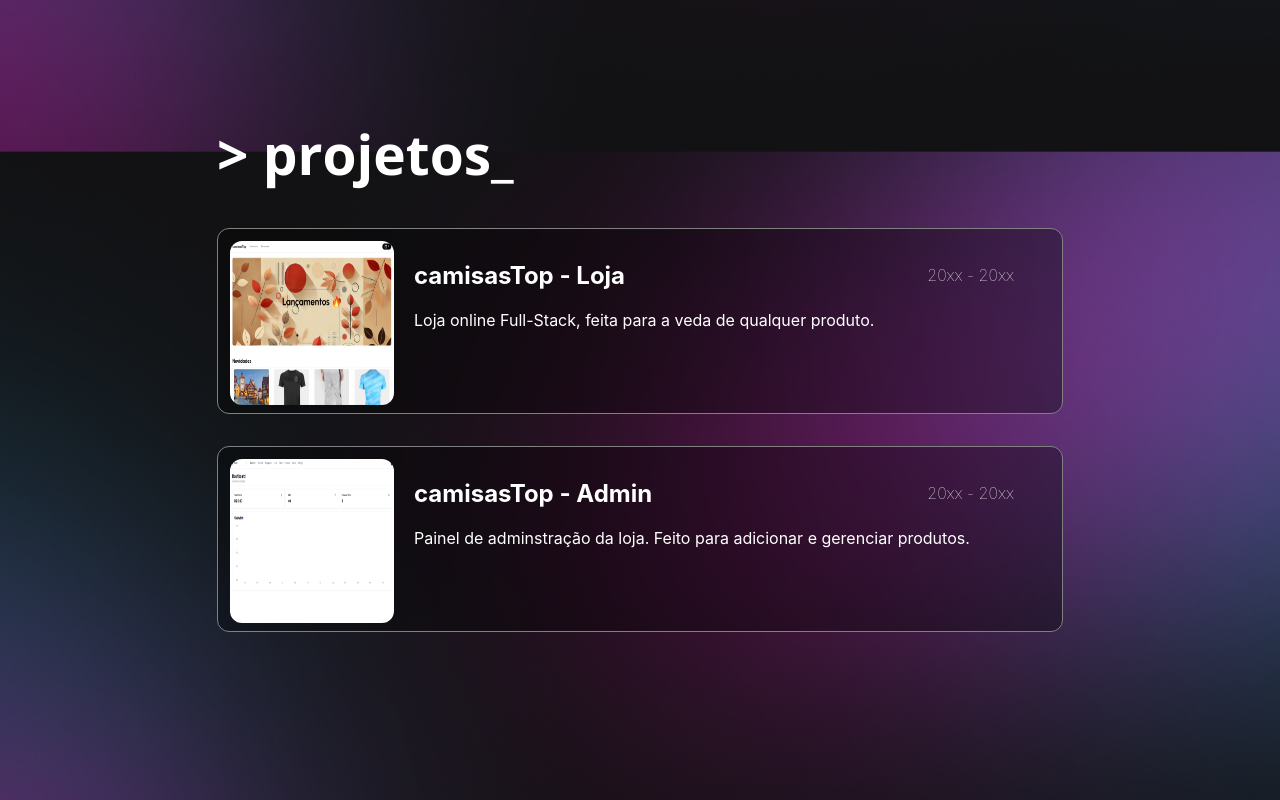
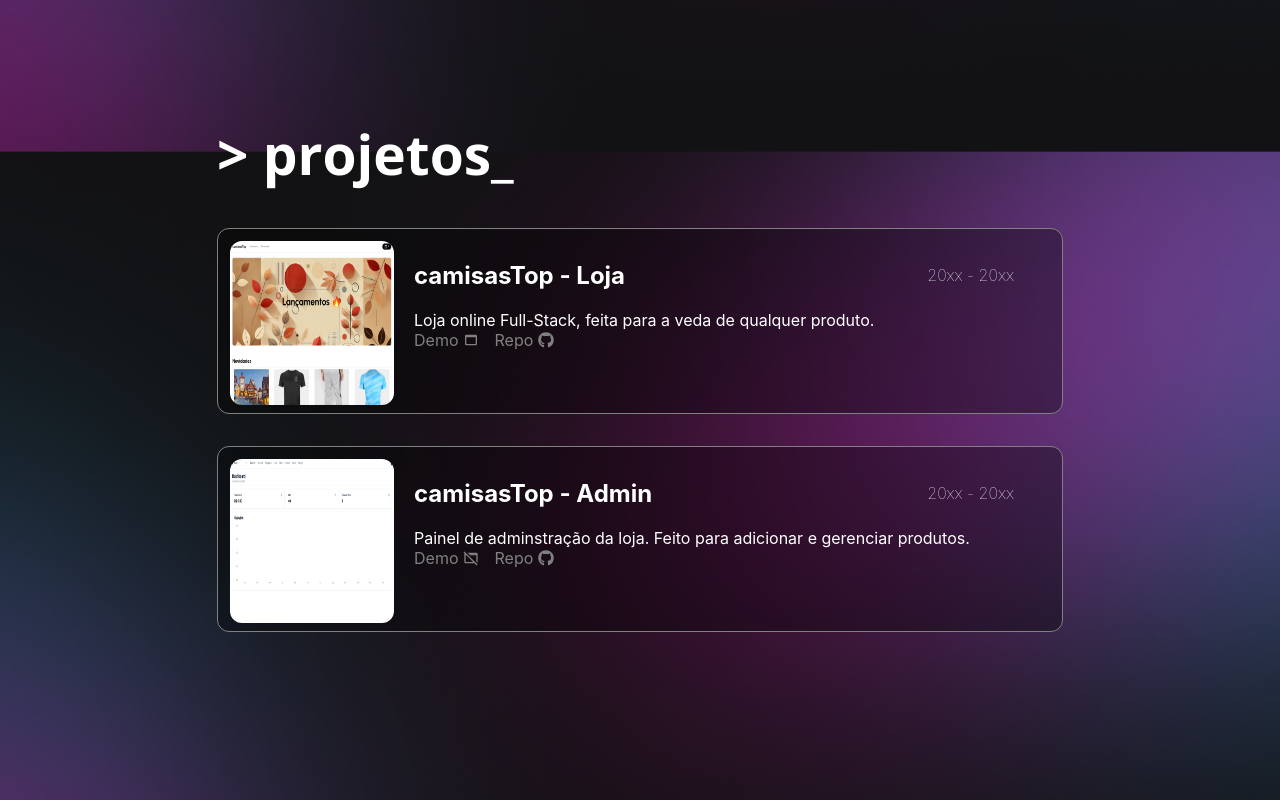
Before and after one commit to ardszsantos/portifolio, a React (Create React App) app: page / in a window 1280 px wide. Shown: the part 2579-3379 px from the top of the page. Built offline with nearby package versions, Linux system fonts and the light colour scheme.

Commit message:
feat: added the demo and repo anchors on each project card.

```diff
--- a/src/components/projectCard.js
+++ b/src/components/projectCard.js
@@ -1,6 +1,7 @@
 import '../styles/projectCard.css'
+import { FaGithub } from "react-icons/fa";
 
-const ProjectCard = ({ imgUrl, title, description }) => {
+const ProjectCard = ({ imgUrl, title, description, iconComponent, gitUrl, pageUrl }) => {
   return (
     <div className='projectCardContainer'>
       <img src={imgUrl} alt={title || 'Project Image'} />
@@ -11,7 +12,8 @@ const ProjectCard = ({ imgUrl, title, description }) => {
         </div>
         <p>{description}</p>
         <div className='project-info'>
-
+          <a href={pageUrl} target='_blank'>Demo {iconComponent}</a>
+          <a href={gitUrl} target='_blank'>Repo <FaGithub /></a>
         </div>
       </div>
     </div>
--- a/src/i18n.js
+++ b/src/i18n.js
@@ -70,7 +70,7 @@ const resources = {
       "nav_contact": "#contato",
       "terminal_welcome_message": "Digite ''help'' ",
       "terminal_error_message": "Comando não encontrado!",
-      "terminal_help_message": "Comandos disponíveis: cd (home, sobre, projetos, contato) | echo (texto) ",
+      "terminal_help_message": "Comandos disponíveis: cd (ola, sobre, projetos, contato) | echo (texto) ",
 
       // Card Descriptions (About Me)
       "about_me_description_1": "Tenho 18 anos, sou completamente apaixonado por código. Apesar do meu foco atual em ",
--- a/src/pages/projects.js
+++ b/src/pages/projects.js
@@ -4,11 +4,18 @@ import '../styles/projects.css'
 import camisasTop from '../assets/images/ecommerce.png'
 import camisasTopA from '../assets/images/ecommerce2.png'
 import ProjectDescription from '../components/projectDesc';
+import { MdOutlineWebAssetOff, MdOutlineWebAsset } from "react-icons/md";
 
 import { techIcons1, techIcons2, iconColors1, iconColors2 } from '../components/techStack';
 
 const ProjectsSection = (props) => {
   const { t } = useTranslation();
+  const noWebIcon = <MdOutlineWebAssetOff />
+  const webIcon = <MdOutlineWebAsset />
+  const project1GitUrl = 'https://github.com/ardszsantos/ecommerce-store'
+  const project2GitUrl = 'https://github.com/ardszsantos/ecommerce-admin'
+  const project1Demo = 'https://fredbola.com.br'
+
 
   return (
     <div {...props} id='projects' className="projects-wrapper">
@@ -20,17 +27,23 @@ const ProjectsSection = (props) => {
               imgUrl={camisasTop}
               title={t('project1_title')}
               description={t('project1_description')}
+              iconComponent={webIcon}
+              gitUrl={project1GitUrl}
+              pageUrl={project1Demo}
             />
             <ProjectCard
               imgUrl={camisasTopA}
               title={t('project2_title')}
               description={t('project2_description')}
+              iconComponent={noWebIcon}
+              gitUrl={project2GitUrl}
             />
           </div>
           <div class="tech-stack-container">
             <ProjectDescription
               icons={techIcons1}
               iconColors={iconColors1}
+
             />
             <ProjectDescription
               icons={techIcons2}
--- a/src/styles/projectCard.css
+++ b/src/styles/projectCard.css
@@ -41,6 +41,20 @@
 
 .CardTextWrapper p {
   margin: 0;
+}
+
+.project-info {
+  display: flex;
+  align-items: ;
+  gap: 15px;
+}
+
+.project-info a{
+  text-decoration: none;
+  color: gray;
+  display: flex;
+  align-items: center;
+  gap: 5px;
 }
 
 
--- a/src/styles/projectDesc.css
+++ b/src/styles/projectDesc.css
@@ -28,6 +28,10 @@
   /* space between icons */
 }
 
+.icon-block {
+    transition: ease-in-out 0.15s;
+}
+
 .icon-block:hover {
   transform: scale(1.2);
 }
```
